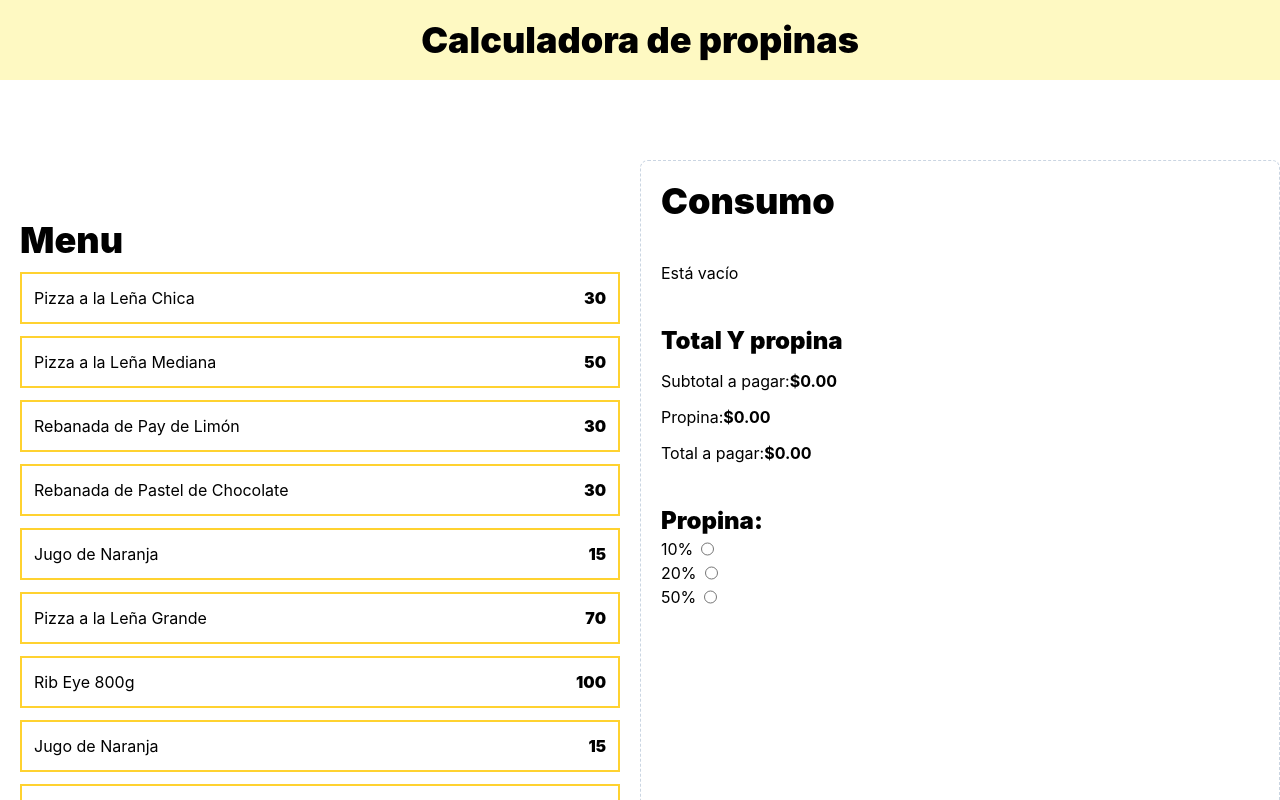
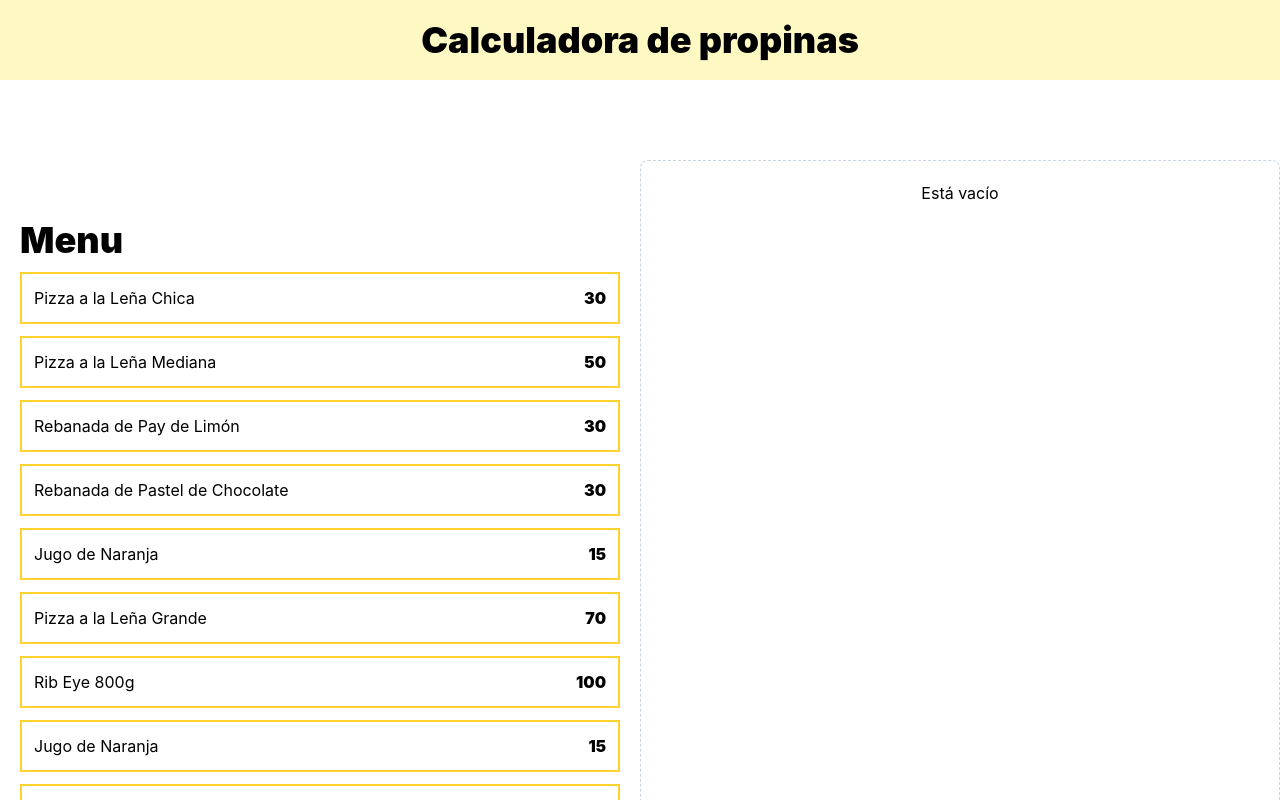
Before and after one commit to Enderchamo/Curso-React, a React (Vite) app in the folder Calculadora_Propinas/: page / in a window 1280 px wide. Shown: the top 800 px of the page. Built offline with nearby package versions, Linux system fonts and the light colour scheme.

Commit message:
Proyecto finalizado

```diff
--- a/Calculadora_Propinas/src/App.tsx
+++ b/Calculadora_Propinas/src/App.tsx
@@ -3,10 +3,10 @@ import MenuItem from "../src/components/MenuItem";
 import useOrder from "./hooks/useOrder";
 import OrderConten from "./components/OrderConten";
 import OrderTotal from "./components/OrderTotal";
-import  TipPercentageForm  from "./components/TipPercentageForm";
+import TipPercentageForm from "./components/TipPercentageForm";
 
 function App() {
-  const { order, tip , setTip,addItem, removeItem } = useOrder();
+  const { order, tip, setTip, addItem, removeItem, placeOrder } = useOrder();
 
   return (
     <>
@@ -27,9 +27,15 @@ function App() {
         </div>
 
         <div className="border border-dashed  border-slate-300 p-5 rounded-lg space-y-10">
-          <OrderConten order={order} removeItem={removeItem} />
-          <OrderTotal order={order} tip={tip} />
-          <TipPercentageForm setTip={setTip} />
+          {order.length ? (
+            <>
+              <OrderConten order={order} removeItem={removeItem} />
+              <TipPercentageForm setTip={setTip} tip={tip} />
+              <OrderTotal order={order} tip={tip} placeOrder={placeOrder} />
+            </>
+          ) : (
+            <p className="text-center">Está vacío</p>
+          )}
         </div>
       </main>
     </>
--- a/Calculadora_Propinas/src/components/OrderConten.tsx
+++ b/Calculadora_Propinas/src/components/OrderConten.tsx
@@ -24,10 +24,6 @@ export default function OrderConten({ order, removeItem }: OrderContenProps) {
 
 //Funciones
 function renderOrder(order: OrderItem[], removeItem: (id: number) => void) {
-  if (order.length === 0) {
-    return <p>Está vacío</p>;
-  }
-
   return order.map((item) => (
     <div
       key={item.id}
@@ -44,7 +40,8 @@ function renderOrder(order: OrderItem[], removeItem: (id: number) => void) {
       </div>
 
       <button
-        className="bg-red-600 h-8 rounded-full text-white font-black"
+        type="button"
+        className="flex items-center justify-center bg-red-600 hover:bg-red-700 transition-colors h-8 w-8 shrink-0 rounded-full text-white font-black"
         onClick={() => removeItem(item.id)}
       >
         x
--- a/Calculadora_Propinas/src/components/OrderTotal.tsx
+++ b/Calculadora_Propinas/src/components/OrderTotal.tsx
@@ -5,12 +5,13 @@ import { formatCurrency } from "../helpers";
 type OrderTotalProps = {
   order: OrderItem[];
   tip: number;
+  placeOrder: () => void;
 };
 
-export default function OrderTotal({ order, tip }: OrderTotalProps) {
+export default function OrderTotal({ order, tip, placeOrder }: OrderTotalProps) {
   const subTotalAmount = useMemo(() => calculateTotal(order), [order]);
-  const tipAmount = useMemo(() => subTotalAmount * tip, [tip, order]);
-  const total = useMemo(()=> tipAmount + subTotalAmount,[tip,order])
+  const tipAmount = useMemo(() => subTotalAmount * tip, [subTotalAmount, tip]);
+  const total = useMemo(() => tipAmount + subTotalAmount, [tipAmount, subTotalAmount]);
 
   return (
     <>
@@ -29,6 +30,15 @@ export default function OrderTotal({ order, tip }: OrderTotalProps) {
           <span className="font-bold">{formatCurrency(total)}</span>
         </p>
       </div>
+
+      <button
+        type="button"
+        className="w-full bg-black uppercase text-white font-bold mt-10 p-3 rounded-md hover:bg-black/80 transition-colors disabled:opacity-10 disabled:cursor-not-allowed"
+        disabled={subTotalAmount === 0}
+        onClick={placeOrder}
+      >
+        Guardar ordenen
+      </button>
     </>
   );
 }
--- a/Calculadora_Propinas/src/components/TipPercentageForm.tsx
+++ b/Calculadora_Propinas/src/components/TipPercentageForm.tsx
@@ -17,27 +17,36 @@ const tipOptions = [
 ];
 
 type TipPercentageFormProps = {
+  tip: number;
   setTip: React.Dispatch<React.SetStateAction<number>>;
 };
 
 //Componente
 
-export default function TipPercentageForm({ setTip }: TipPercentageFormProps) {
+export default function TipPercentageForm({
+  setTip,
+  tip,
+}: TipPercentageFormProps) {
   return (
     <div>
       <h3 className="font-black text-2xl">Propina:</h3>
-      <form>
-        {tipOptions.map((tip) => (
-          <div key={tip.id} className="flex gap-2">
-            <label htmlFor="">{tip.label}</label>
+      <form className="flex flex-wrap gap-4">
+        {tipOptions.map((tipOrder) => (
+          <label
+            key={tipOrder.id}
+            htmlFor={tipOrder.id}
+            className="flex items-center gap-2 cursor-pointer"
+          >
+            {tipOrder.label}
             <input
-              id={tip.id}
+              id={tipOrder.id}
               type="radio"
               name="tip"
-              value={tip.value}
+              value={tipOrder.value}
               onChange={(e) => setTip(+e.target.value)}
+              checked={tipOrder.value === tip}
             />
-          </div>
+          </label>
         ))}
       </form>
     </div>
--- a/Calculadora_Propinas/src/hooks/useOrder.ts
+++ b/Calculadora_Propinas/src/hooks/useOrder.ts
@@ -3,7 +3,7 @@ import type { OrderItem, TMenuItem } from "../types/index";
 
 export default function useOrder() {
   const [order, setOrder] = useState<OrderItem[]>([]);
-  const [tip,setTip] = useState(0);
+  const [tip, setTip] = useState(0);
 
   const addItem = (item: TMenuItem) => {
     const itemExist = order.find((orderItem) => orderItem.id === item.id);
@@ -26,12 +26,18 @@ export default function useOrder() {
     setOrder(order.filter((item) => item.id !== id));
   };
 
+  const placeOrder = () => {
+    setOrder([]);
+    setTip(0);
+  };
+
   return {
     order,
     tip,
     setTip,
     addItem,
     removeItem,
+    placeOrder,
   };
 }
 
```
